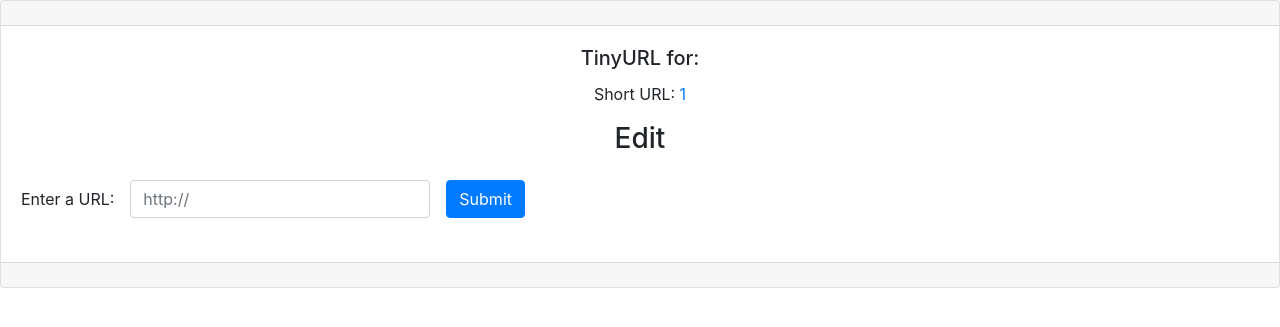
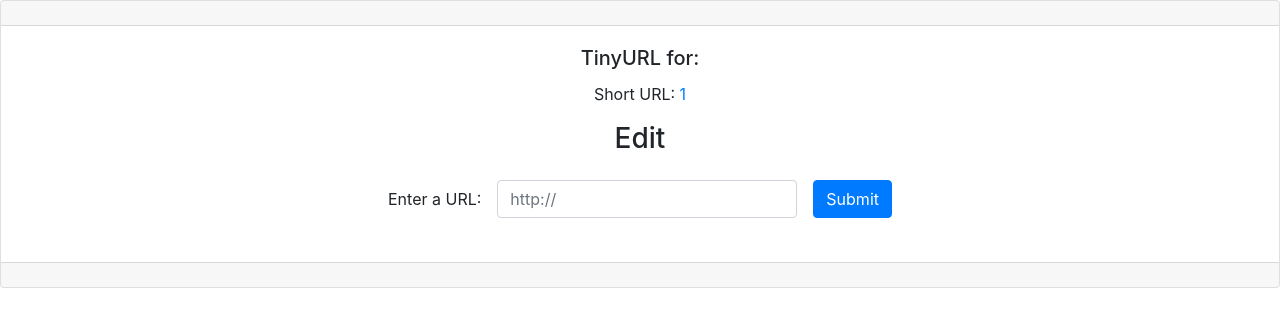
Before and after one commit to AustinNaz/tinyapp, a Node server app: page /urls/1 in a window 1280 px wide. Shown: the part 56-383 px from the top of the page. Run offline with Node 20, Linux system fonts and the light colour scheme; some libraries are stand-ins or nearby versions.

Commit message:
centered form in urls_show

```diff
--- a/views/urls_show.ejs
+++ b/views/urls_show.ejs
@@ -17,7 +17,7 @@
         <p class="card-text">Short URL: <a href="/u/<%= shortURL %>"><%= shortURL %></a></p>
         <h3>Edit</h3>
       <form class="form-inline" action="/urls/<%= shortURL %>/edit" method="POST">
-        <div class="form-group mb-2">
+        <div class="form-group mx-auto mb-2">
           <label for="longURL">Enter a URL:</label>
           <input class="form-control" type="text" name="longURL" placeholder="http://" style="width: 300px; margin: 1em">
           <button type="submit" class="btn btn-primary">Submit</button>
```
